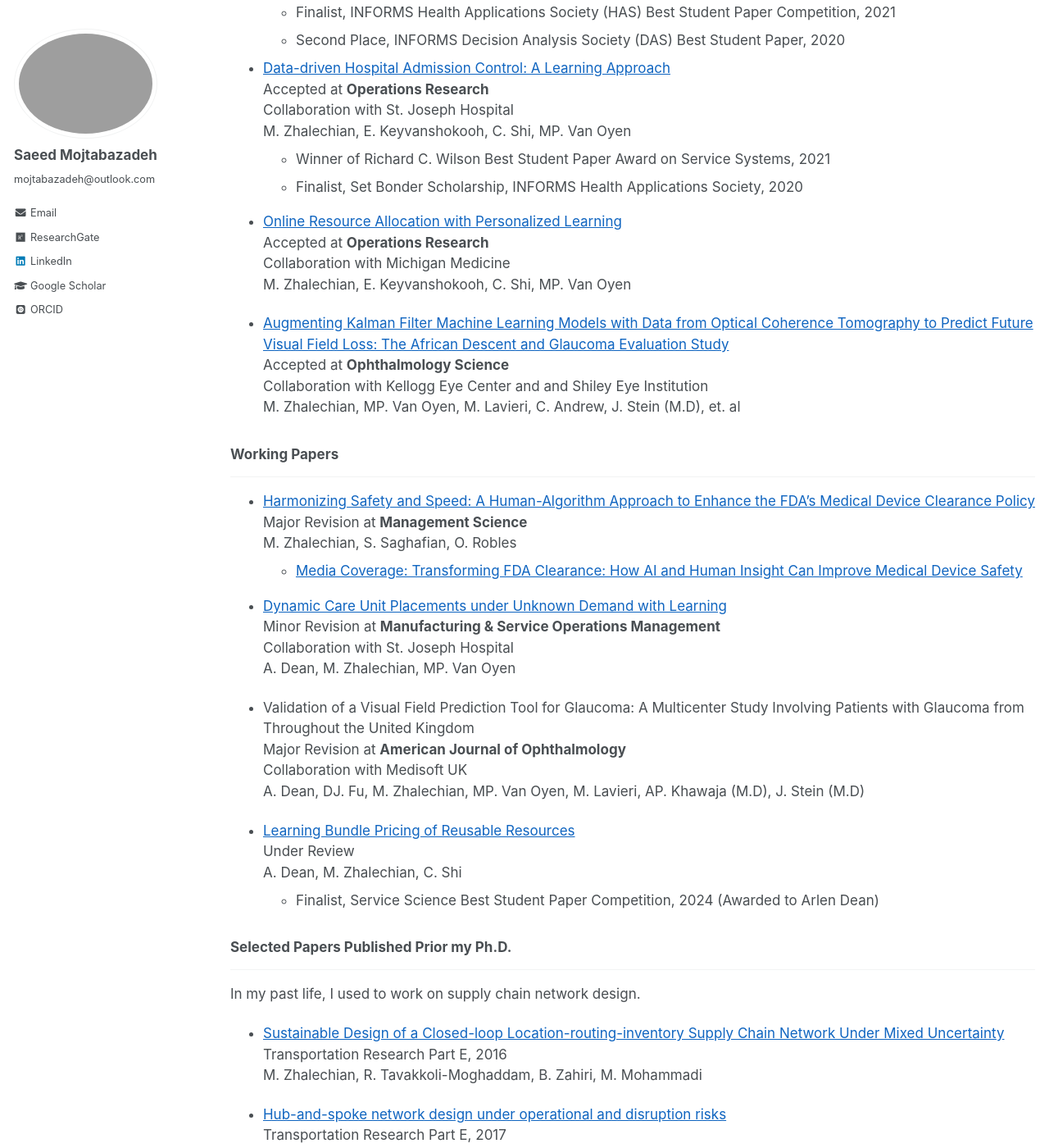
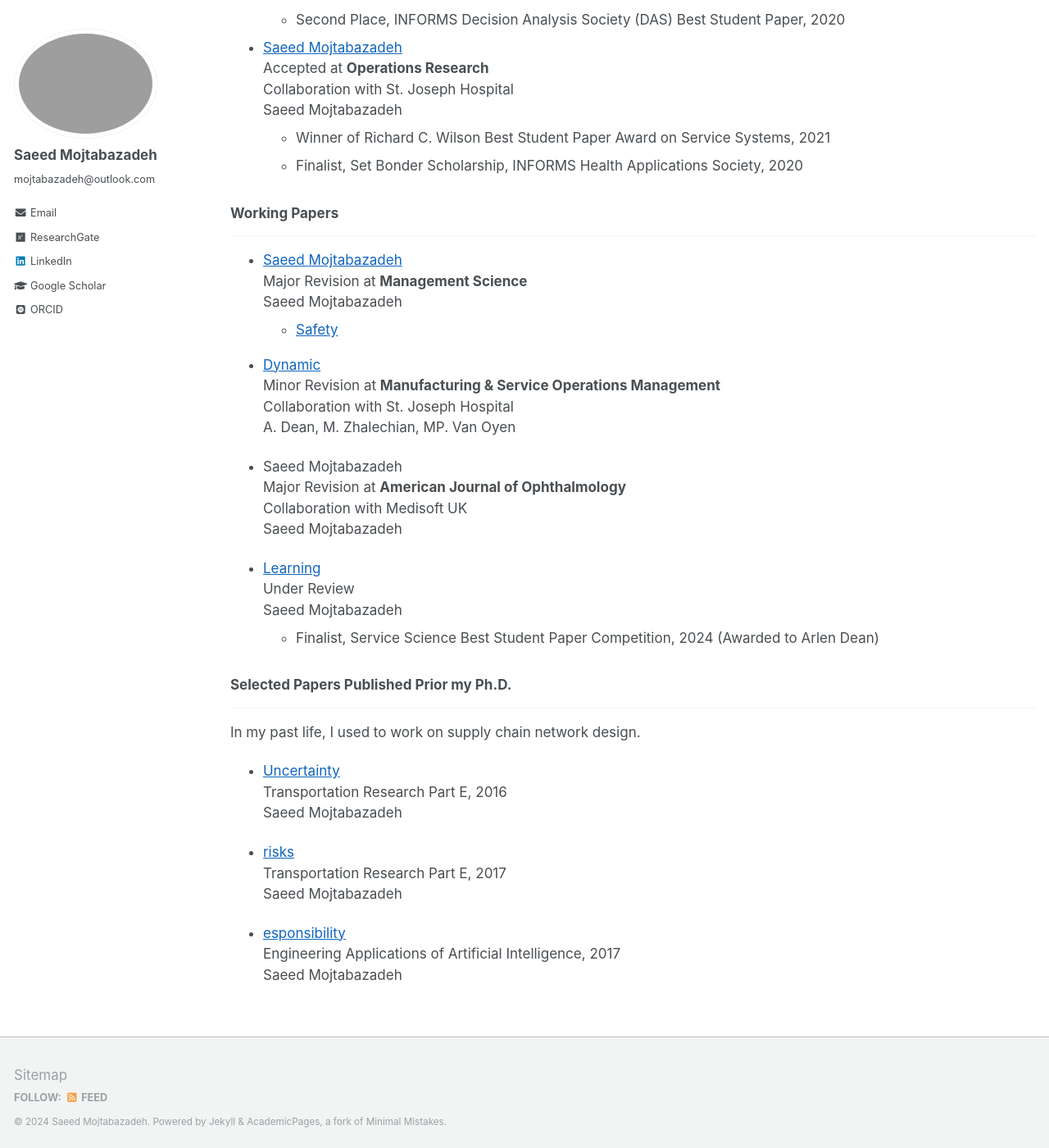
Before and after one commit to mojtabazadeh/mojtabazadeh.github.io, a Jekyll site: the page built from _pages/research.md, in a window 1280 px wide and 1400 px high, scrolled down 376 px. Shown: the whole window at 82% size. Built offline with Jekyll 4.4.1, drawn with Linux system fonts in a browser that asks for light colours; some web fonts are replaced; some of the changed text lies outside the part shown.

Commit message:
Update research.md

```diff
--- a/_pages/research.md
+++ b/_pages/research.md
@@ -7,52 +7,43 @@ author_profile: true
 
 ### Published & Accepted Papers
 ___
-* [Contextual Learning with Online Convex Optimization with Applications to Medical Decision-Making](https://papers.ssrn.com/sol3/papers.cfm?abstract_id=3501316)
+* [Saeed Mojtabazadeh ](https://papers.ssrn.com/sol3/papers.cf316)
 Accepted at **Management Science**
-Collaboration with Massachusetts Hospital
-E. Keyvanshokooh, M. Zhalechian, C. Shi, MP. Van Oyen, P. Kazemian
+Saeed Mojtabazadeh
+Saeed Mojtabazadeh
   * <span style="color:#black">Finalist, CHOM Best Paper Competition (POMS), 2022 </span>
   * <span style="color:#black">Finalist, INFORMS MSOM Best Student Paper Competition, 2021 </span>
   * <span style="color:#black">Finalist, INFORMS Health Applications Society (HAS) Best Student Paper Competition, 2021 </span>
   * <span style="color:#black">Second Place, INFORMS Decision Analysis Society (DAS) Best Student Paper, 2020 </span>
 
-* [Data-driven Hospital Admission Control: A Learning Approach](https://papers.ssrn.com/sol3/papers.cfm?abstract_id=3653433)
+* [Saeed Mojtabazadeh ](https://papers.ssrn.c.cfm?abstract_id=3653433)
 Accepted at **Operations Research**
 Collaboration with St. Joseph Hospital
-M. Zhalechian, E. Keyvanshokooh, C. Shi, MP. Van Oyen
+Saeed Mojtabazadeh
   * <span style="color:#black">Winner of Richard C. Wilson Best Student Paper Award on Service Systems, 2021 </span>
   * <span style="color:#black">Finalist, Set Bonder Scholarship, INFORMS Health Applications Society, 2020 </span>
 
-* [Online Resource Allocation with Personalized Learning](https://papers.ssrn.com/sol3/papers.cfm?abstract_id=3538509)
-Accepted at **Operations Research**
-Collaboration with Michigan Medicine
-M. Zhalechian, E. Keyvanshokooh, C. Shi, MP. Van Oyen
-
-* [Augmenting Kalman Filter Machine Learning Models with Data from Optical Coherence Tomography to Predict Future Visual Field Loss: The African Descent and Glaucoma Evaluation Study](https://www.sciencedirect.com/science/article/pii/S2666914521000890)
-Accepted at **Ophthalmology Science**
-Collaboration with Kellogg Eye Center and and Shiley Eye Institution
-M. Zhalechian, MP. Van Oyen, M. Lavieri, C. Andrew, J. Stein (M.D), et. al
 
 ### Working Papers
 ___
-* [Harmonizing Safety and Speed: A Human-Algorithm Approach to Enhance the FDA's Medical Device Clearance Policy](https://papers.ssrn.com/sol3/papers.cfm?abstract_id=4863134)
+* [Saeed Mojtabazadeh ](https://papers.ssrn.comtract_id=4863134)
 Major Revision at **Management Science**
-M. Zhalechian, S. Saghafian, O. Robles
-  * <span style="color:#black">[Media Coverage: Transforming FDA Clearance: How AI and Human Insight Can Improve Medical Device Safety](https://www.devdiscourse.com/article/health/3021077-transforming-fda-clearance-how-ai-and-human-insight-can-improve-medical-device-safety) </span>
+Saeed Mojtabazadeh
+  * <span style="color:#black">[Safety](https://www.devdiscou/3021077-transforming-fda-clearance-how-ai-and-human-insight-can-improve-medical-device-safety) </span>
 
-* [Dynamic Care Unit Placements under Unknown Demand with Learning](https://papers.ssrn.com/sol3/papers.cfm?abstract_id=4120841)
+* [Dynamic ](https://papers.ssrn.com/sol3/papers.cfm?abstract_id=4120841)
 Minor Revision at **Manufacturing & Service Operations Management**
 Collaboration with St. Joseph Hospital
 A. Dean, M. Zhalechian, MP. Van Oyen
 
-* Validation of a Visual Field Prediction Tool for Glaucoma: A Multicenter Study Involving Patients with Glaucoma from Throughout the United Kingdom
+* Saeed Mojtabazadeh
 Major Revision at **American Journal of Ophthalmology**
 Collaboration with Medisoft UK
-A. Dean, DJ. Fu, M. Zhalechian, MP. Van Oyen, M. Lavieri, AP. Khawaja (M.D), J. Stein (M.D)
+Saeed Mojtabazadeh
 
-* [Learning Bundle Pricing of Reusable Resources](https://papers.ssrn.com/sol3/papers.cfm?abstract_id=4952453)
+* [Learning ](https://papers.ssrabstract_id=4952453)
 Under Review
-A. Dean, M. Zhalechian, C. Shi
+Saeed Mojtabazadeh
     * <span style="color:#black">Finalist, Service Science Best Student Paper Competition, 2024 (Awarded to Arlen Dean) </span>
 
 <!--
@@ -60,32 +51,32 @@ A. Dean, M. Zhalechian, C. Shi
 ___
 
 * Interpretable Design of Multi-Agent Reinforcement Learning
-  with Soroush Saghafian and Yoshimi Fukuoka
+  with ka
 
-* Patient-to-Bed Placement Optimization: Improving Coordination for a Hospital Command Center
-  with Arlen Dean, Iman Attari, Max Garifullin (Industry collaborator), Jennifer Pardo (Industry collaborator), Mark Van Oyen
+* Patient-t Center
+  with A Van Oyen
   * <span style="color:#black">Implemented at Michigan Medicine </span>
   * <span style="color:#black">Accepted at Michigan Medicine Quality Month Symposium </span>
 
 * Batching and Optimal Personalized Resource Allocation
   with Yiding Feng and Arlen Dean
 
-* The Impact of Early Referral on Overtreatment and Healthcare Waste: Evidence from Pain Management Practices
-  with Buyun Li, Jonathan Helm, and Nick Vaughn (M.D)
+* The I Practices
+  with (M.D)
 -->
 
 ### Selected Papers Published Prior my Ph.D.
 ___
 In my past life, I used to work on supply chain network design.
 
-* [Sustainable Design of a Closed-loop Location-routing-inventory Supply Chain Network Under Mixed Uncertainty](https://doi.org/10.1016/j.tre.2016.02.011)
+* [Uncertainty](https://do16.02.011)
 Transportation Research Part E, 2016
-M. Zhalechian, R. Tavakkoli-Moghaddam, B. Zahiri, M. Mohammadi
+Saeed Mojtabazadeh
 
-* [Hub-and-spoke network design under operational and disruption risks](https://doi.org/10.1016/j.tre.2017.11.001)
+* [risks](https://doi.o.11.001)
 Transportation Research Part E, 2017
-M. Zhalechian, SA. Torabi, M. Mohammadi
+Saeed Mojtabazadeh
 
-* [A Self-adaptive Evolutionary Algorithm for a Fuzzy Multi-objective Hub Location Problem: An Integration of Responsiveness and Social Responsibility](https://doi.org/10.1016/j.engappai.2017.03.006)
+* [esponsibility](https:/.2017.03.006)
 Engineering Applications of Artificial Intelligence, 2017
-M. Zhalechian, R. Tavakkoli-Moghaddam, Y. Rahimi
+Saeed Mojtabazadeh
```
